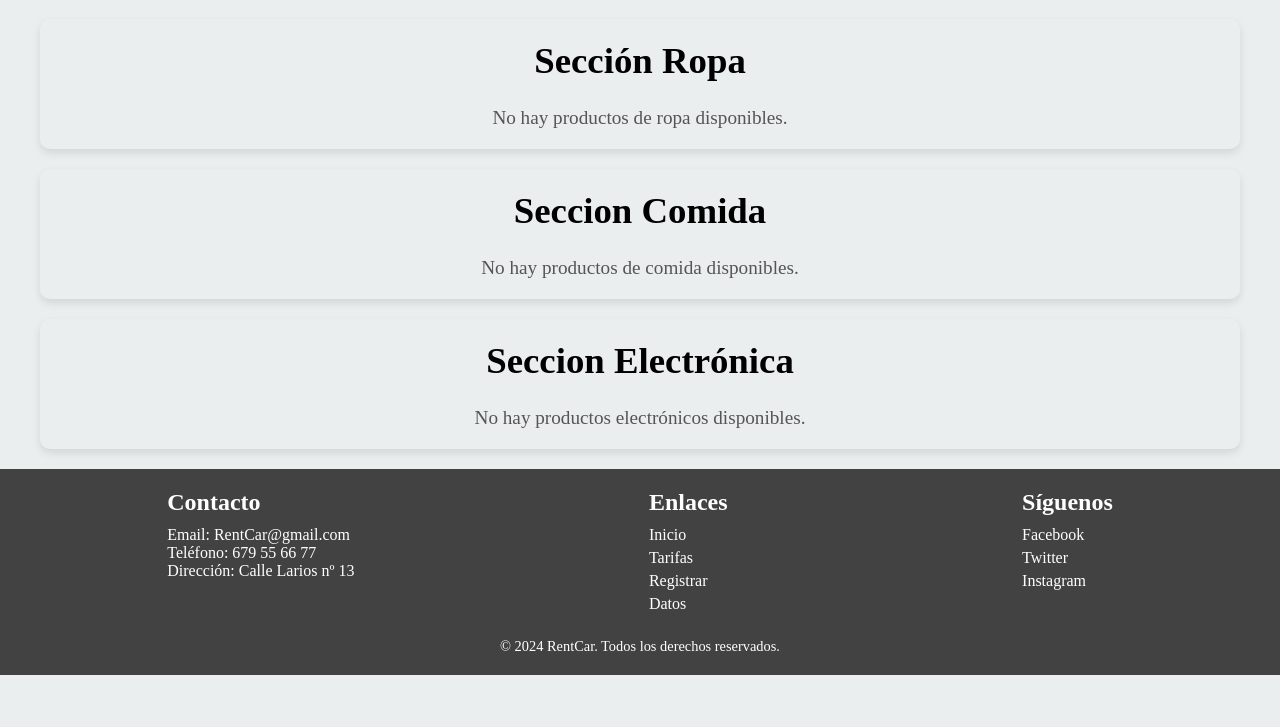
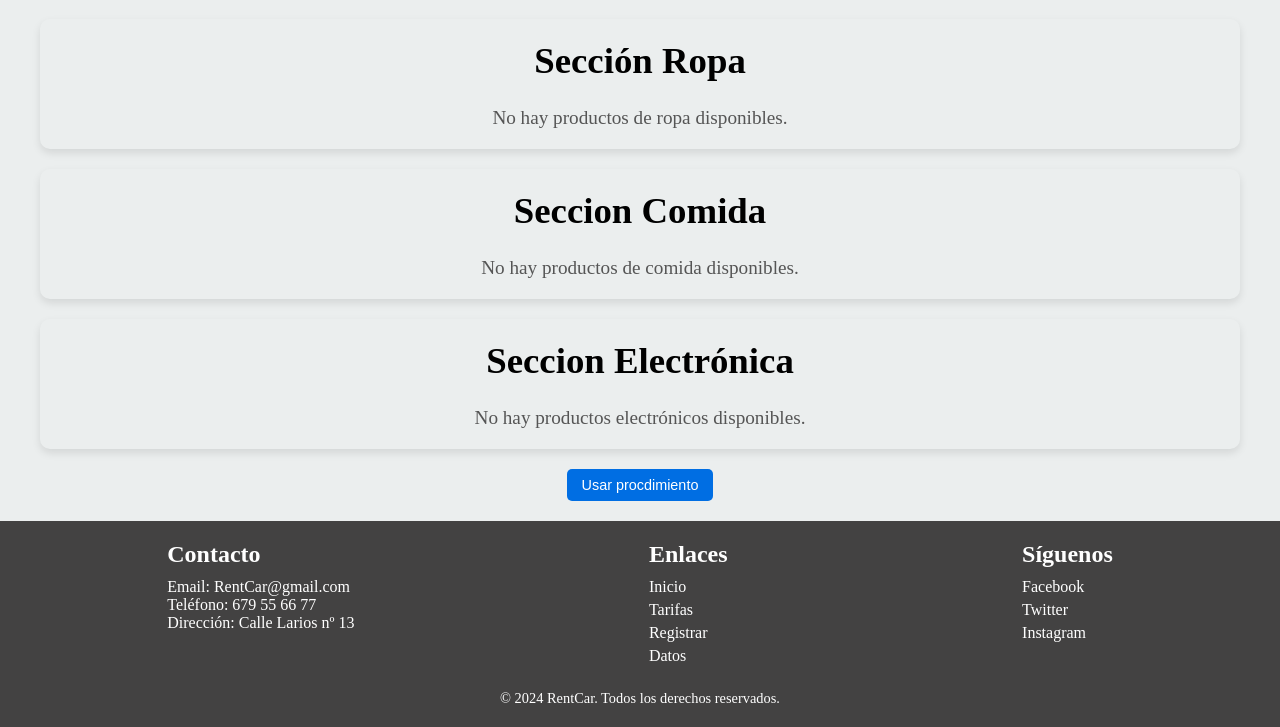
Before and after one commit to MiguelVaroRaya/T5A2.Programacion_Orientada_A_Objetos, a PHP site: page / in a window 1280 px wide. Shown: the part 158-885 px from the top of the page. Before the commit the page ends 833 px from the top, so only its background shows below. Run offline with PHP 8.4, Linux system fonts and the light colour scheme; data that the repository does not hold is empty.

Commit message:
Botón para usar el procedimiento

```diff
--- a/resources/views/includes/main.php
+++ b/resources/views/includes/main.php
@@ -107,6 +107,10 @@ foreach ($electronicoTotal as $key => $electronico) {
             } ?>
         </div>
     </section>
+
+    <form action="procedimiento" method="GET">
+        <button type="submit" class="card__boton">Usar procdimiento</button>
+    </form>
 </main>
 
 <?php
```
